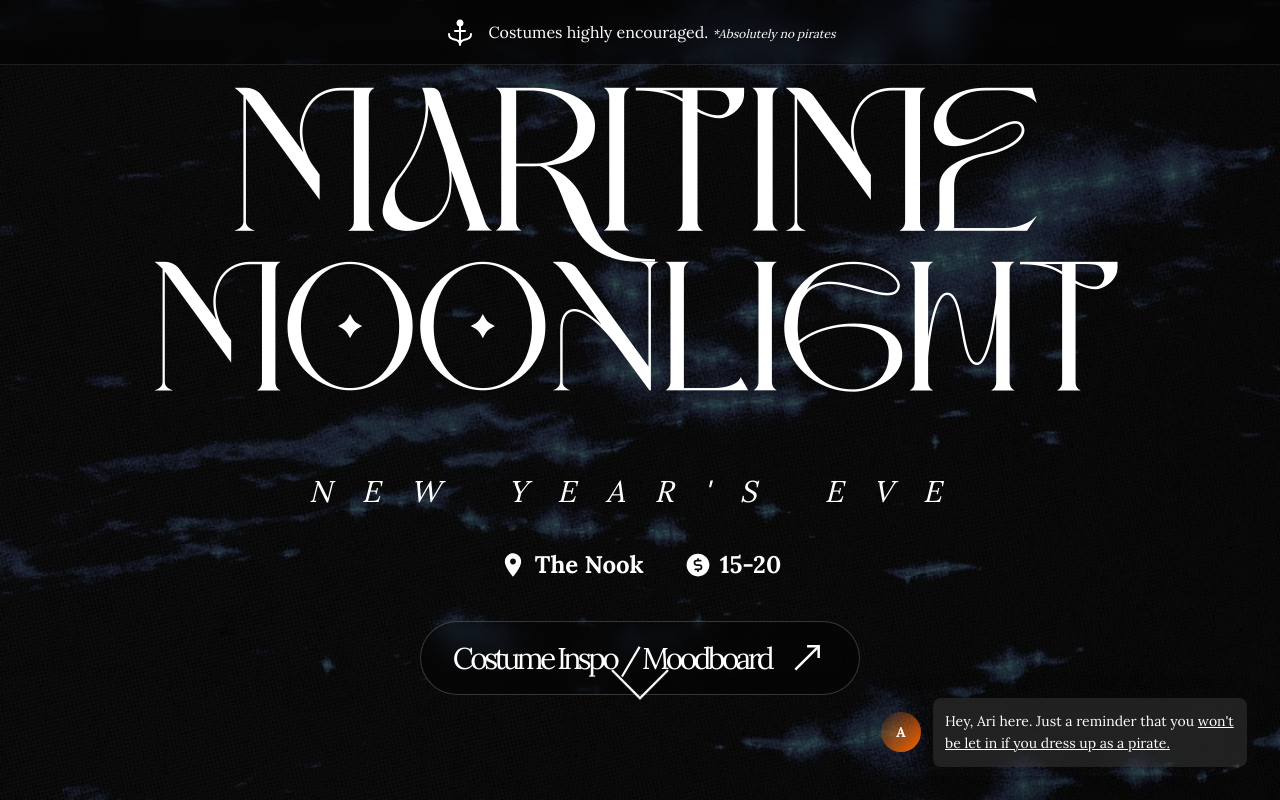
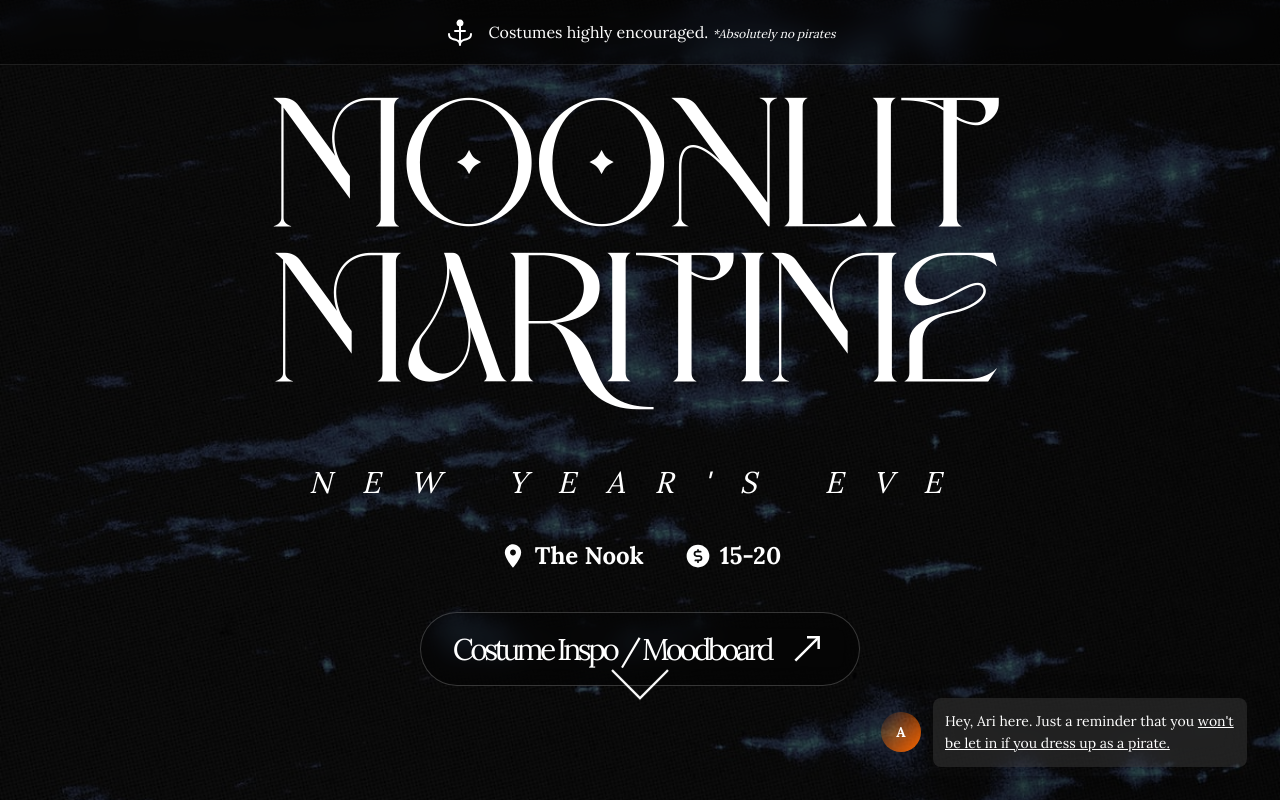
Before and after one commit to GrantEadie/nk-nye-2025, a Next.js app: page / in a window 1280 px wide. Shown: the top 800 px of the page. Built offline with nearby package versions, Linux system fonts and the light colour scheme.

Commit message:
fix all the moonlit instances

```diff
--- a/app/layout.tsx
+++ b/app/layout.tsx
@@ -8,7 +8,7 @@ const lora = Lora({
 });
 
 export const metadata: Metadata = {
-  title: "Maritime Moonlight | Nye Nook 2025",
+  title: "Moonlit Maritime | Nye Nook 2025",
   description: "New Year's Eve at The Nook",
   icons: {
     icon: [
@@ -20,16 +20,16 @@ export const metadata: Metadata = {
   },
   manifest: '/site.webmanifest',
   openGraph: {
-    title: "Maritime Moonlight | Nook NYE 2025",
+    title: "Moonlit Maritime | Nook NYE 2025",
     description: "New Year's Eve at The Nook - Costumes highly encouraged",
     url: 'https://nye-nook-2025.vercel.app',
-    siteName: 'Maritime Moonlight | Nook NYE 2025',
+    siteName: 'Moonlit Maritime | Nook NYE 2025',
     images: [
       {
-        url: '/nk nye mm twitter cover.png',
-        width: 1200,
-        height: 630,
-        alt: 'Maritime Moonlight - New Year\'s Eve 2025',
+        url: '/nk nye mm social cover.png',
+        width: 630,
+        height: 889,
+        alt: 'Moonlit Maritime - New Year\'s Eve 2025',
       },
     ],
     locale: 'en_US',
@@ -37,7 +37,7 @@ export const metadata: Metadata = {
   },
   twitter: {
     card: 'summary_large_image',
-    title: "Maritime Moonlight | Nye Nook 2025",
+    title: "Moonlit Maritime | Nye Nook 2025",
     description: "New Year's Eve at The Nook - Costumes highly encouraged",
     images: ['/nk nye mm twitter cover.png'],
   },
--- a/app/page.tsx
+++ b/app/page.tsx
@@ -18,7 +18,7 @@ export default function Home() {
         <div className="fixed inset-0 -z-10">
           <Image
             src="/maritime bg small.jpg"
-            alt="Maritime background"
+            alt="Moonlit Maritime background"
             fill
             className="object-cover"
             priority
@@ -80,11 +80,9 @@ export default function Home() {
             isLoaded ? "opacity-100 translate-y-0" : "opacity-0 -translate-y-8"
           }`}
         >
-          <div className="text-[70px] xs:text-[100px] sm:text-[150px] md:text-[180px] lg:text-[210px]">
+          <div className="text-[63px] xs:text-[90px] sm:text-[135px] md:text-[162px] lg:text-[189px]">
+            MOONLIT
             MARITIME
-          </div>
-          <div className="text-[63px] xs:text-[90px] sm:text-[135px] md:text-[162px] lg:text-[189px]">
-            MOONLIGHT
           </div>
         </h1>
 
```
Also changed, not shown: public/nk nye mm social cover.png (added), public/nk nye mm twitter cover.png (deleted).
